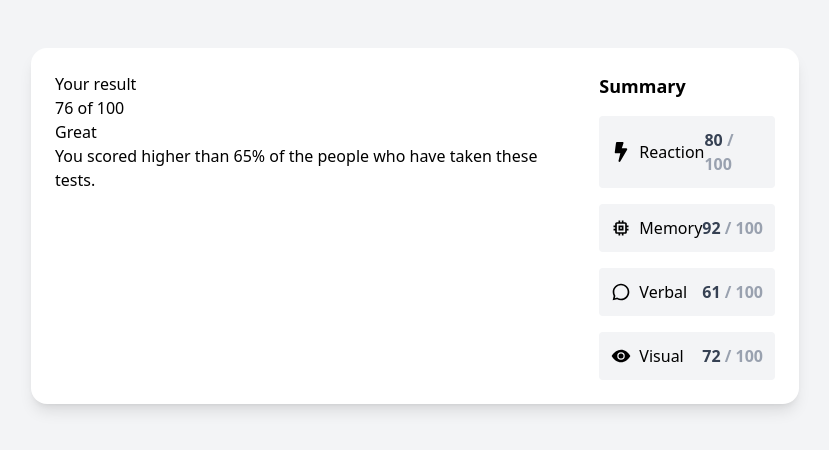
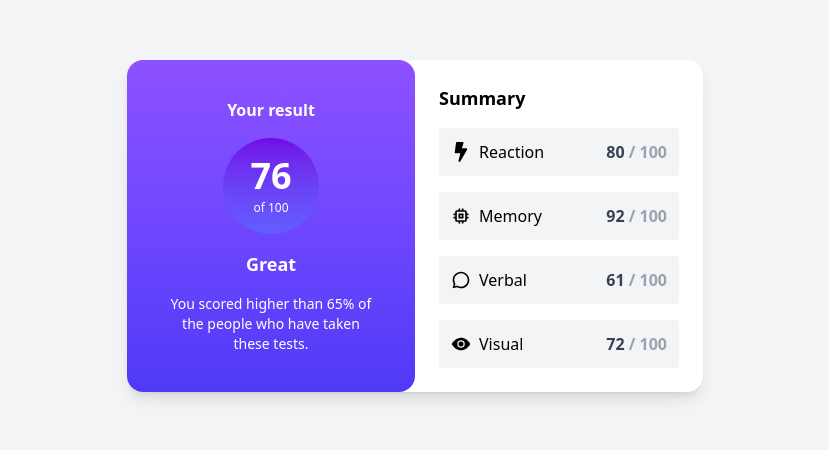
Before and after one commit to anet-eny/results-summary-component, a React (Vite) app: page / in a window 1280 px wide. Shown: the part 174-624 px from the top of the page, without its empty margins (225-1054 px from the left). Built offline with nearby package versions, Linux system fonts and the light colour scheme.

Commit message:
Update styles of the ResultScore component, fix styles of ResultCard and ResultSummary components

```diff
--- a/src/components/ResultCard.jsx
+++ b/src/components/ResultCard.jsx
@@ -3,7 +3,7 @@ import ResultSummary from "./ResultSummary";
 
 function ResultCard() {
   return (
-    <div className="bg-white rounded-2xl shadow-lg p-6 md:flex gap-6 max-w-3xl mx-auto ">
+    <div className="bg-white rounded-2xl shadow-lg md:flex max-w-xl mx-auto ">
       <ResultScore />
       <ResultSummary />
     </div>
--- a/src/components/ResultScore.jsx
+++ b/src/components/ResultScore.jsx
@@ -1,12 +1,13 @@
 function ResultScore() {
   return (
-    <div>
-      <h3>Your result</h3>
-      <div>
-        76 <span>of 100</span>
+    <div className="bg-gradient-to-b from-violet-500 to-indigo-600 text-white flex flex-col items-center justify-center gap-4 p-6 md:w-1/2 rounded-b-2xl md:rounded-2xl">
+      <h3 className="font-semibold">Your result</h3>
+      <div className="bg-gradient-to-b from-violet-700 to-indigo-500 w-24 h-24 rounded-full flex flex-col items-center justify-center gap-1 ">
+        <h1 className="text-white font-bold text-4xl">76</h1>
+        <span className="text-xs font-normal">of 100</span>
       </div>
-      <h2>Great</h2>
-      <p>
+      <h2 className="text-lg font-semibold">Great</h2>
+      <p className="text-center text-sm px-4">
         You scored higher than 65% of the people who have taken these tests.
       </p>
     </div>
--- a/src/components/ResultSummary.jsx
+++ b/src/components/ResultSummary.jsx
@@ -4,7 +4,7 @@ import SummaryItem from "./SummaryItem";
 
 function ResultSummary() {
   return (
-    <div className="space-y-4">
+    <div className="space-y-4 p-6 md:w-1/2 ">
       <h2 className="text-lg font-semibold">Summary</h2>
       {resultsData.map((item) => {
         const Icon = iconMap[item.category];
```
